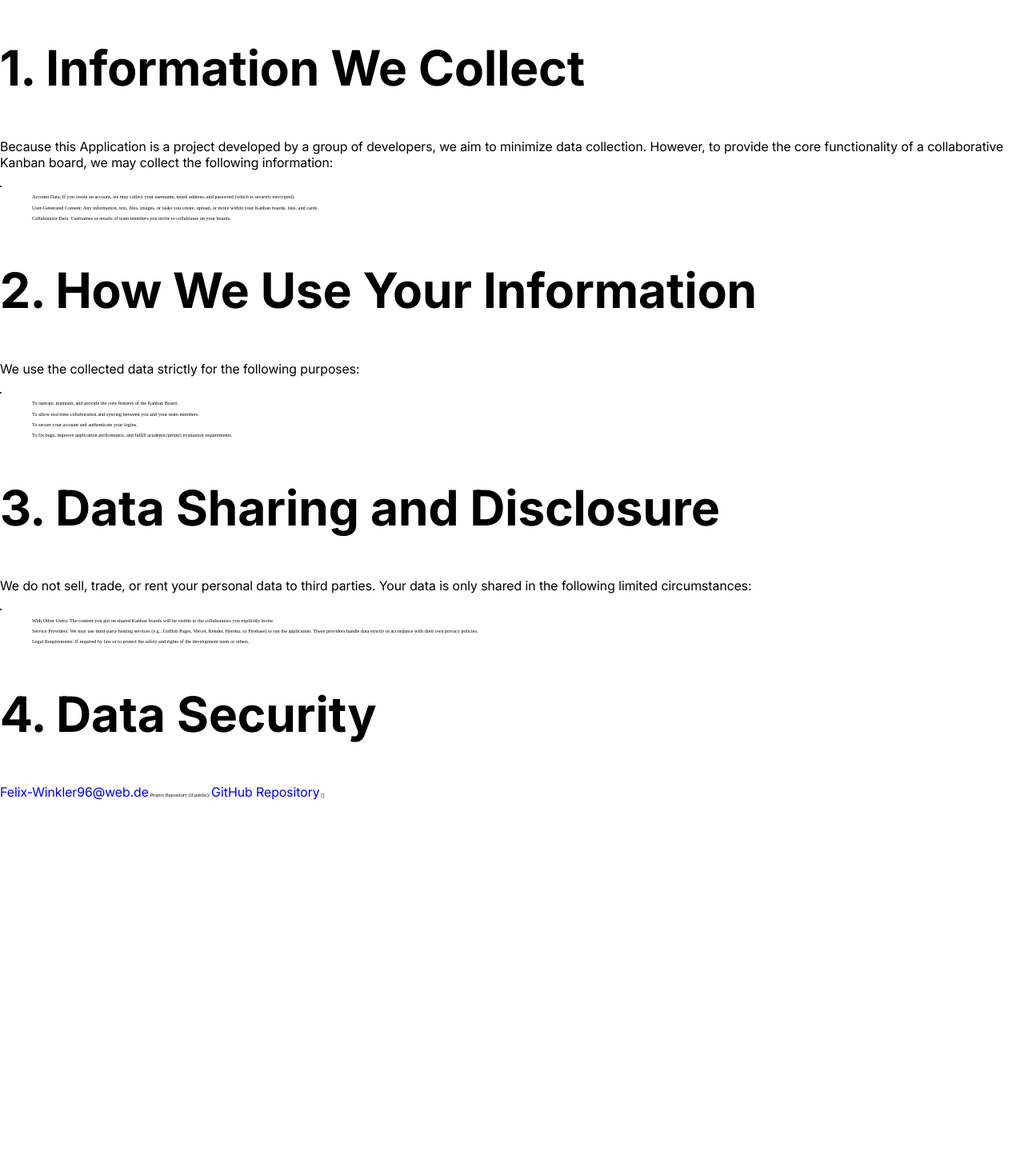
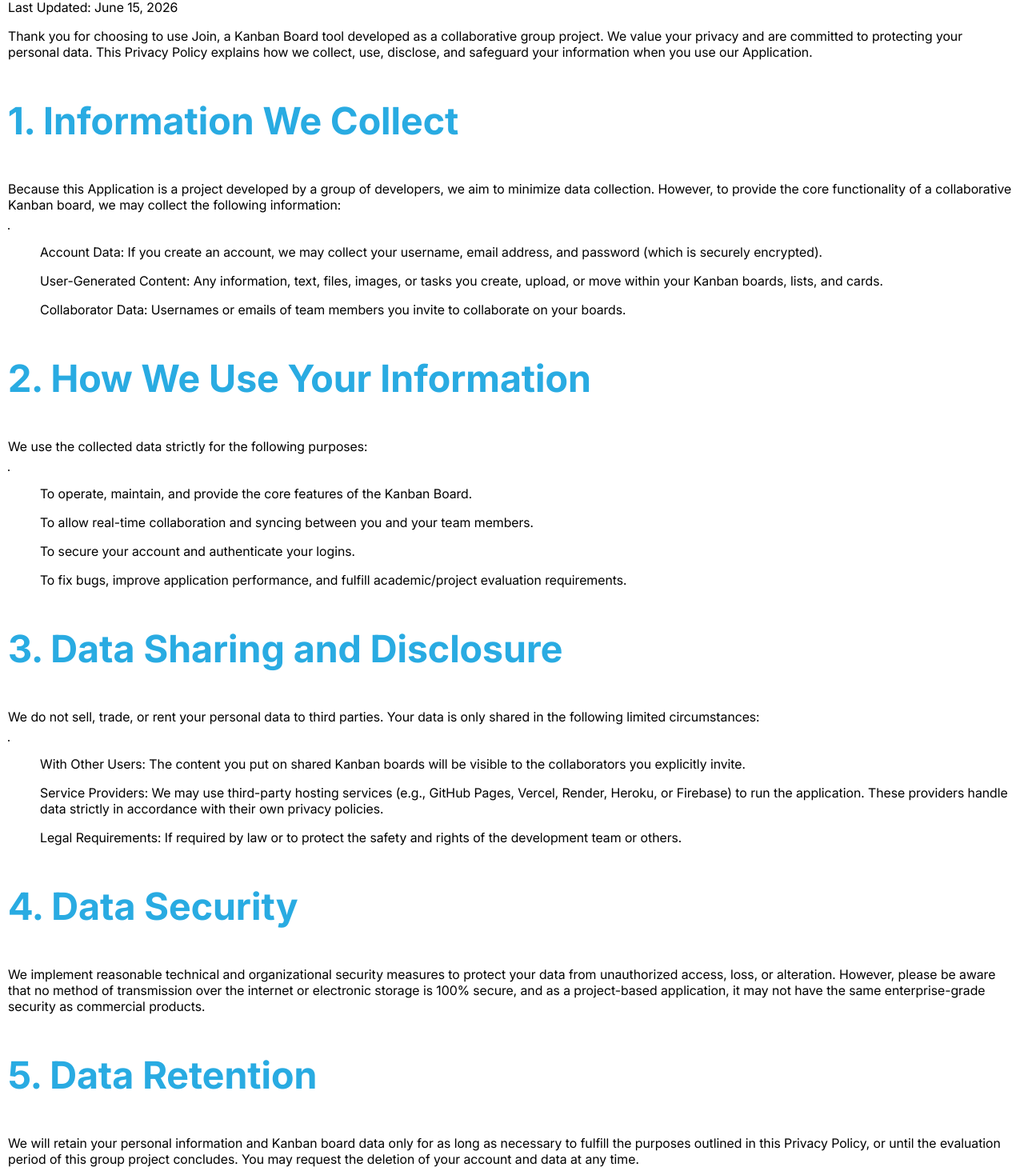
Before and after one commit to Rudibert-Code/join, an Angular app: page /login/policy in a window 1280 px wide. Shown: the part 241-1710 px from the top of the page at 80% size. Before the commit the page ends 1241 px from the top, so only its background shows below. Built offline with nearby package versions, Linux system fonts and the light colour scheme; no server answers; the database is empty.

Commit message:
added legal / policy (internal)

```diff
--- a/src/app/pages/legal-notice/legal-notice.html
+++ b/src/app/pages/legal-notice/legal-notice.html
@@ -0,0 +1,83 @@
+<app-header></app-header>
+<main class="positioning">
+  <h1>Legal Notice</h1>
+  <p>Information according to § 5 TMG (German Telemedia Act)</p>
+  <p>Project/Application Name: Join</p>
+
+  <p>Represented by the Development Team:</p>
+  <li>
+    <ul>
+      Jana Schaaf
+    </ul>
+    <ul>
+      Björn Sagmeister
+    </ul>
+    <ul>
+      Felix Winkler
+    </ul>
+  </li>
+  <h3>Contact Information</h3>
+  <p>Address:</p>
+  <li>
+    <ul>
+      Felix Winkler
+    </ul>
+    <ul>
+      Poetenweg 63
+    </ul>
+    <ul>
+      06773 Gräfenhainichen
+    </ul>
+    <ul>
+      Germany
+    </ul>
+    <ul>
+      Email:
+      <a href="mailto:Felix-Winkler96@web.de"></a
+      >Felix-Winkler96@web.de
+    </ul>
+    <ul>
+      0171 8175597
+    </ul>
+  </li>
+  <p>Responsible for Content according to § 18 Abs. 2 MStV</p>
+  <p>Jana Schaaf, Björn Sagmeister, Felix Winkler</p>
+
+  <h3>Dispute Resolution</h3>
+  <p>
+    The European Commission provides a platform for online dispute resolution (ODR):<a
+      href="https://consumer-redress.ec.europa.eu/index_en?prefLang=de"
+      target="_blank"
+      >https://consumer-redress.ec.europa.eu/site-relocation_en</a
+    >
+  </p>
+  <p>
+    We are neither willing nor obliged to participate in dispute resolution proceedings before a
+    consumer arbitration board.
+  </p>
+  <h3>Liability for Content</h3>
+  <p>
+    As service providers, we are responsible for our own content on these pages according to
+    statutory provisions (§ 7 Abs.1 TMG). However, according to §§ 8 to 10 TMG, we are not obliged
+    to monitor submitted or stored third-party information or to search for circumstances that
+    indicate illegal activity (e.g., content created by users on the Kanban boards). Obligations to
+    remove or block the use of information under general laws remain unaffected. Full liability in
+    this regard is only possible from the time of knowledge of a concrete infringement. Upon
+    notification of such violations, we will remove this content immediately.
+  </p>
+  <h3>Liability for Links</h3>
+  <p>
+    Our application may contain links to external websites of third parties, over whose content we
+    have no influence. Therefore, we cannot accept any liability for this external content. The
+    respective provider or operator of the pages is always responsible for the content of the linked
+    pages. If we become aware of any legal infringements, we will remove such links immediately.
+  </p>
+  <h3>Copyright</h3>
+  <p>
+    The content and works created by the development team on these pages are subject to German
+    copyright law. Duplication, processing, distribution, or any form of commercialization of such
+    material beyond the scope of the copyright law requires the prior written consent of its
+    respective author or creator. Downloads and copies of this site are only permitted for private,
+    non-commercial use, unless stated otherwise (e.g., under an Open Source License).
+  </p>
+</main>
--- a/src/app/pages/legal-notice/legal-notice.scss
+++ b/src/app/pages/legal-notice/legal-notice.scss
@@ -0,0 +1,3 @@
+.positioning {
+  margin: 120px 10px 0 10px;
+}
--- a/src/app/pages/legal-notice/legal-notice.ts
+++ b/src/app/pages/legal-notice/legal-notice.ts
@@ -1,8 +1,9 @@
 import { Component } from '@angular/core';
+import { Header } from "../../components/header/header";
 
 @Component({
   selector: 'app-legal-notice',
-  imports: [],
+  imports: [Header],
   templateUrl: './legal-notice.html',
   styleUrl: './legal-notice.scss',
 })
--- a/src/app/pages/privacy-policy/privacy-policy.html
+++ b/src/app/pages/privacy-policy/privacy-policy.html
@@ -1,18 +1,18 @@
+<app-header></app-header>
+<main class="positioning">
   <h1>Privacy Policy</h1>
   <p>Last Updated: June 15, 2026</p>
-
   <p>
     Thank you for choosing to use Join, a Kanban Board tool developed as a collaborative group
     project. We value your privacy and are committed to protecting your personal data. This Privacy
     Policy explains how we collect, use, disclose, and safeguard your information when you use our
     Application.
   </p>
-
-<h2>1. Information We Collect</h2>
+  <h3>1. Information We Collect</h3>
   <p>
-  Because this Application is a project developed by a group of developers, we aim to minimize data
-  collection. However, to provide the core functionality of a collaborative Kanban board, we may
-  collect the following information:
+    Because this Application is a project developed by a group of developers, we aim to minimize
+    data collection. However, to provide the core functionality of a collaborative Kanban board, we
+    may collect the following information:
   </p>
   <li>
     <ul>
@@ -24,11 +24,11 @@
       move within your Kanban boards, lists, and cards.
     </ul>
     <ul>
-    Collaborator Data: Usernames or emails of team members you invite to collaborate on your boards.
+      Collaborator Data: Usernames or emails of team members you invite to collaborate on your
+      boards.
     </ul>
   </li>
-
-<h2>2. How We Use Your Information</h2>
+  <h3>2. How We Use Your Information</h3>
   <p>We use the collected data strictly for the following purposes:</p>
   <li>
     <ul>
@@ -45,7 +45,7 @@
       requirements.
     </ul>
   </li>
-<h2>3. Data Sharing and Disclosure</h2>
+  <h3>3. Data Sharing and Disclosure</h3>
   <p>
     We do not sell, trade, or rent your personal data to third parties. Your data is only shared in
     the following limited circumstances:
@@ -56,17 +56,55 @@
       collaborators you explicitly invite.
     </ul>
     <ul>
-    Service Providers: We may use third-party hosting services (e.g., GitHub Pages, Vercel, Render,
-    Heroku, or Firebase) to run the application. These providers handle data strictly in accordance
-    with their own privacy policies.
+      Service Providers: We may use third-party hosting services (e.g., GitHub Pages, Vercel,
+      Render, Heroku, or Firebase) to run the application. These providers handle data strictly in
+      accordance with their own privacy policies.
     </ul>
     <ul>
       Legal Requirements: If required by law or to protect the safety and rights of the development
       team or others.
     </ul>
   </li>
-<h2>4. Data Security</h2>
-
-<a href="mailto: Felix-Winkler96@web.de">Felix-Winkler96@web.de</a>
-Project Repository (if public):
-<a href="https://github.com/Rudibert-Code/join">GitHub Repository</a>
+  <h3>4. Data Security</h3>
+  <p>
+    We implement reasonable technical and organizational security measures to protect your data from
+    unauthorized access, loss, or alteration. However, please be aware that no method of
+    transmission over the internet or electronic storage is 100% secure, and as a project-based
+    application, it may not have the same enterprise-grade security as commercial products.
+  </p>
+  <h3>5. Data Retention</h3>
+  <p>
+    We will retain your personal information and Kanban board data only for as long as necessary to
+    fulfill the purposes outlined in this Privacy Policy, or until the evaluation period of this
+    group project concludes. You may request the deletion of your account and data at any time.
+  </p>
+  <h3>6. Your Rights (e.g., GDPR)</h3>
+  <p>Depending on your location, you may have rights regarding your personal data, including:</p>
+  <li>
+    <ul>
+      the right to access the data we hold about you.
+    </ul>
+    <ul>
+      The right to request the correction or deletion of your data.
+    </ul>
+    <ul>
+      The right to withdraw your consent to data processing.
+    </ul>
+  </li>
+  <p>To exercise any of these rights, please contact us using the details below.</p>
+  <h3>7. Changes to This Privacy Policy</h3>
+  <p>
+    We may update our Privacy Policy from time to time. We will notify you of any changes by posting
+    the new Privacy Policy on this page and updating the "Last Updated" date.
+  </p>
+  <h3>8. Contact Us</h3>
+  <p>
+    If you have any questions or suggestions about this Privacy Policy, or if you would like to
+    request data deletion, please contact the Development Team at:
+  </p>
+  <p>Email: <a href="mailto: Felix-Winkler96@web.de">Felix-Winkler96@web.de</a></p>
+  <p>
+    Project Repository:
+    <a href="https://github.com/Rudibert-Code/join">Here</a>
+  </p>
+</main>
--- a/src/app/pages/privacy-policy/privacy-policy.scss
+++ b/src/app/pages/privacy-policy/privacy-policy.scss
@@ -0,0 +1,3 @@
+.positioning{
+    margin: 120px 10px 0 10px;
+}
--- a/src/styles.scss
+++ b/src/styles.scss
@@ -89,3 +89,9 @@ a {
     text-decoration: underline;
   }
 }
+
+ul {
+  font-family: 'Inter_18pt-Regular', sans-serif;
+  font-size: 1.6rem;
+  color: var(--main_black);
+}
```
Lines whose indentation alone changed are shown as unchanged.
